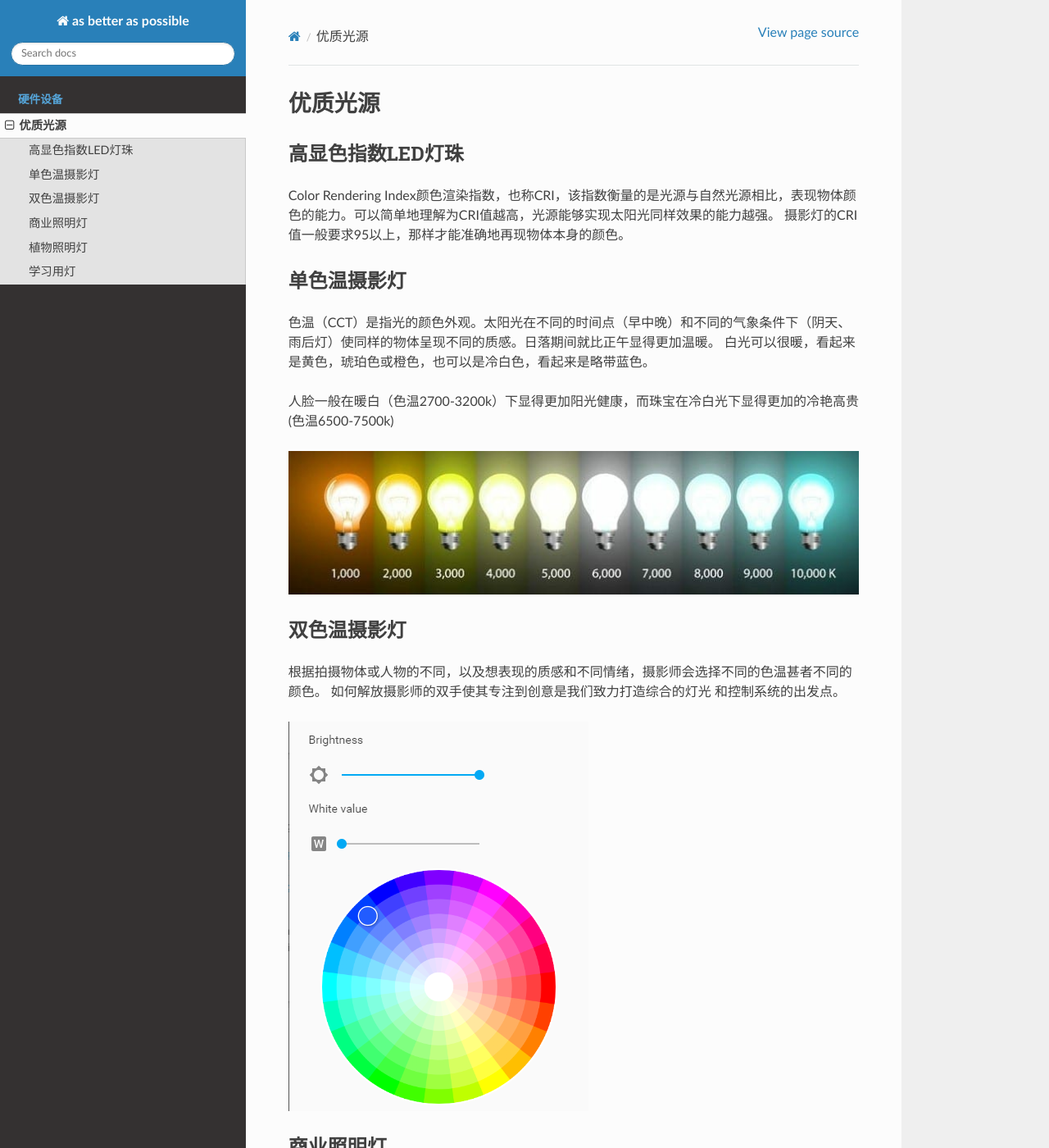
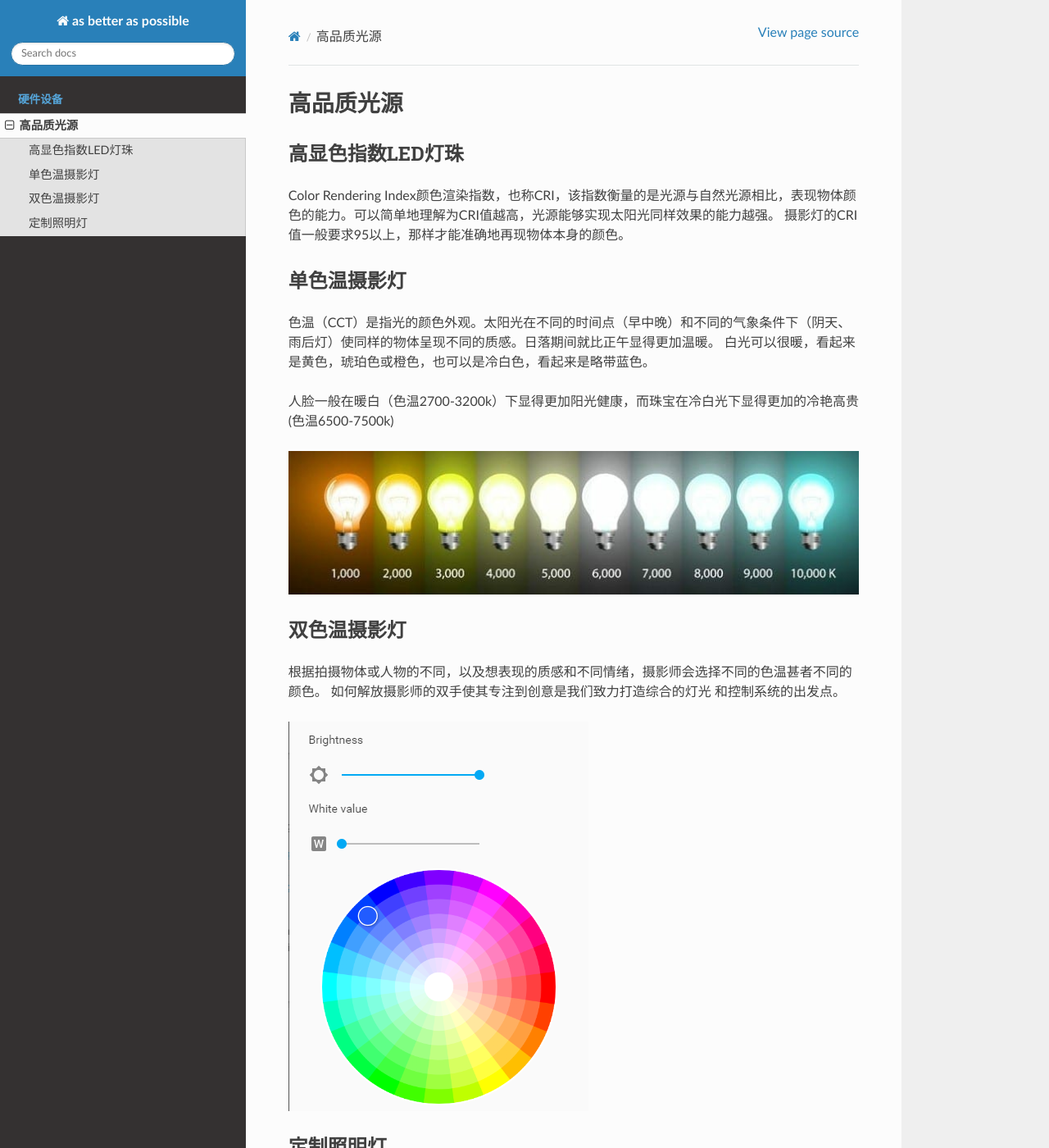
Before and after one commit to paultang/abapweb, a Sphinx documentation site: the page built from source/lights.rst, in a window 1280 px wide and 1400 px high. Shown: the whole window at 82% size. Built offline with Sphinx 7.4.7 and the Read the Docs theme 2.0.0, drawn with Linux system fonts in a browser that asks for light colours; pages that are not in the unit, such as notebooks, are missing from menus.

Commit message:
Update lights.rst

```diff
--- a/source/lights.rst
+++ b/source/lights.rst
@@ -1,5 +1,5 @@
 ============
-优质光源
+高品质光源
 ============
 
 高显色指数LED灯珠
@@ -26,11 +26,6 @@ Color Rendering Index颜色渲染指数，也称CRI，该指数衡量的是光
 
 .. image:: photo/LightControl.png
 
-商业照明灯
-------------------
 
-植物照明灯
-------------------
-
-学习用灯
-------------------
+定制照明灯
+-----------------
```
